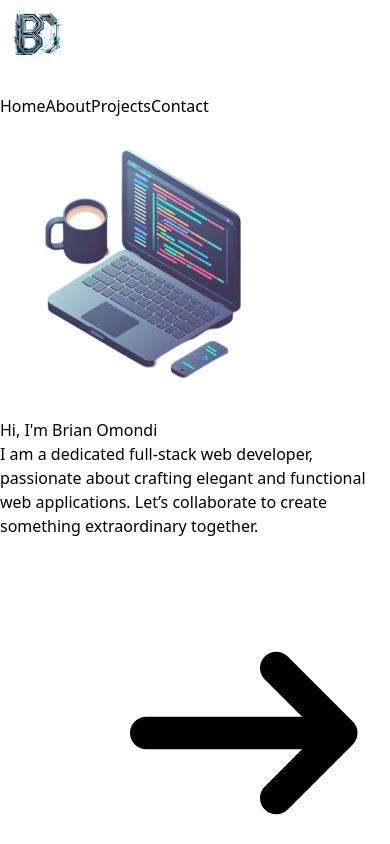
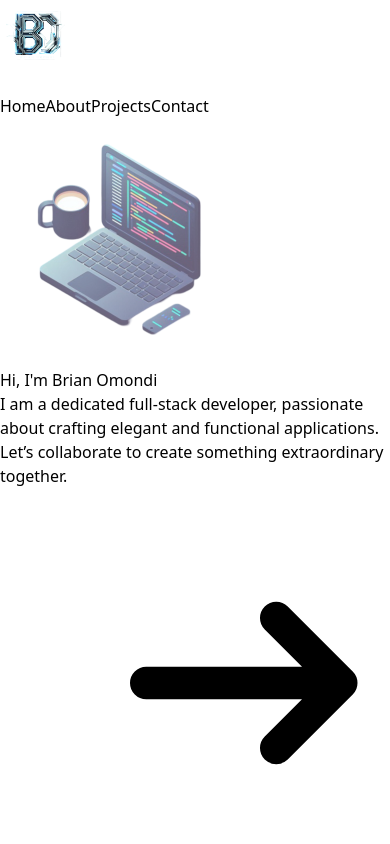
Before and after one commit to brianhilsden/portfolio, a Next.js app: page / in a window 390 px wide. Shown: the top 844 px of the page. Built offline with nearby package versions, Linux system fonts and the light colour scheme.

Commit message:
updated landing page for mobile

```diff
--- a/src/app/globals.css
+++ b/src/app/globals.css
@@ -20,7 +20,7 @@ html, body {
   }
   50% {
 
-    opacity: 0.7;
+    opacity: 0.6;
   }
   100% {
 
@@ -29,5 +29,5 @@ html, body {
 }
 
 .animate-custom-pulse {
-  animation: custom-pulse 3.5s infinite; /* Adjust the duration as needed */
+  animation: custom-pulse 4s infinite; /* Adjust the duration as needed */
 }
--- a/src/app/page.js
+++ b/src/app/page.js
@@ -96,15 +96,15 @@ export default function Home() {
 
       <div className="container mx-auto px-8 z-10">
         {/* Hero Section */}
-        <div className="flex flex-col items-center text-center">
+        <div className="flex flex-col text-center">
         <div className="md:hidden relative flex items-center justify-center animate-custom-pulse">
 
 
 
             <Image
               src="/images/hero_setup.png"
-              width={300}
-              height={300}
+              width={250}
+              height={250}
               alt="hero_image"
               className="relative z-10  rounded-full"
 
@@ -126,8 +126,8 @@ export default function Home() {
             animate={{ opacity: 1, y: 0 }}
             transition={{ duration: 0.6, delay: 0.2 }}
           >
-            I am a dedicated full-stack web developer, passionate about crafting
-            elegant and functional web applications. Let’s collaborate to create
+            I am a dedicated full-stack developer, passionate about crafting
+            elegant and functional applications. Let’s collaborate to create
             something extraordinary together.
           </motion.p>
 
```
